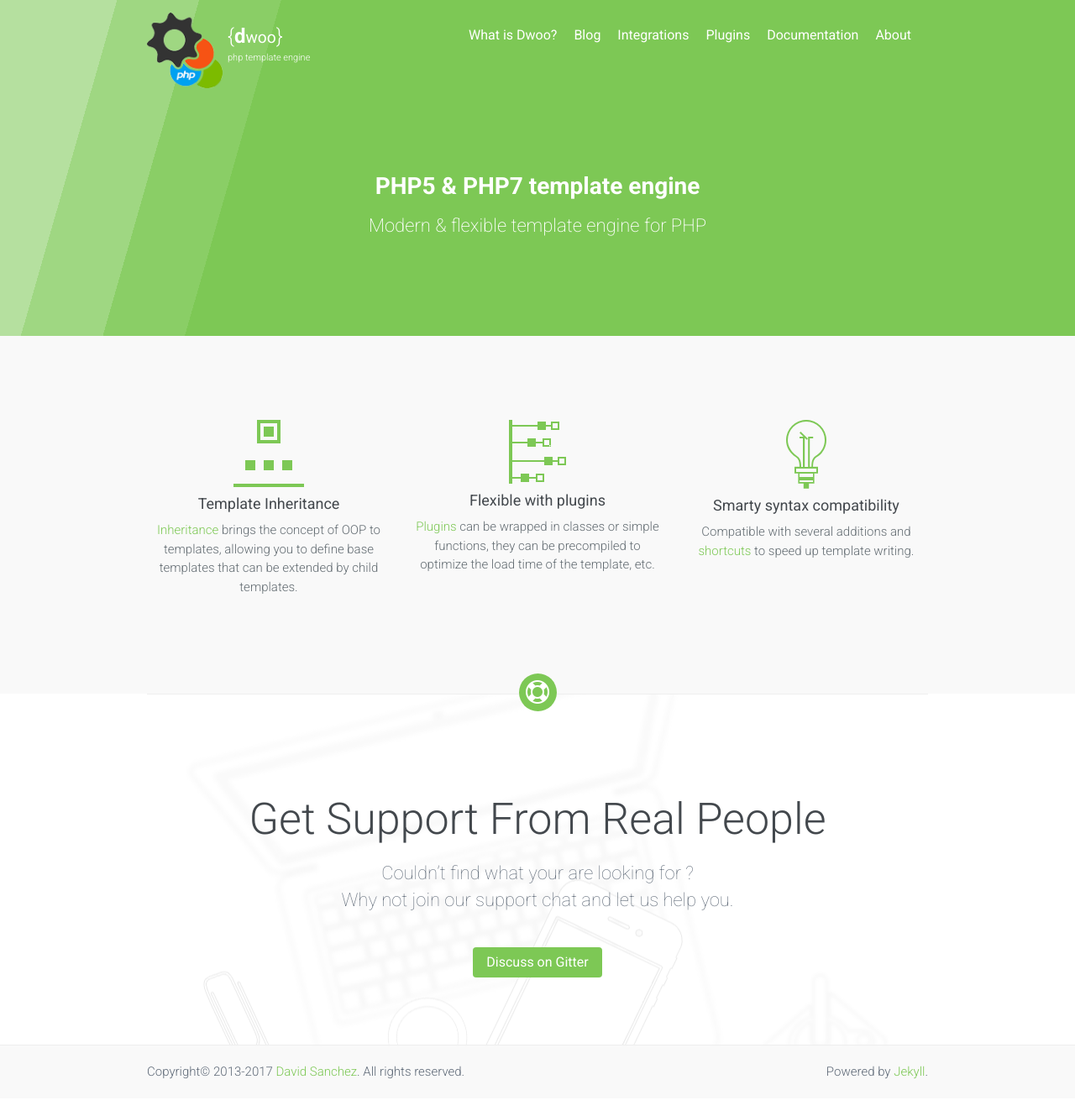
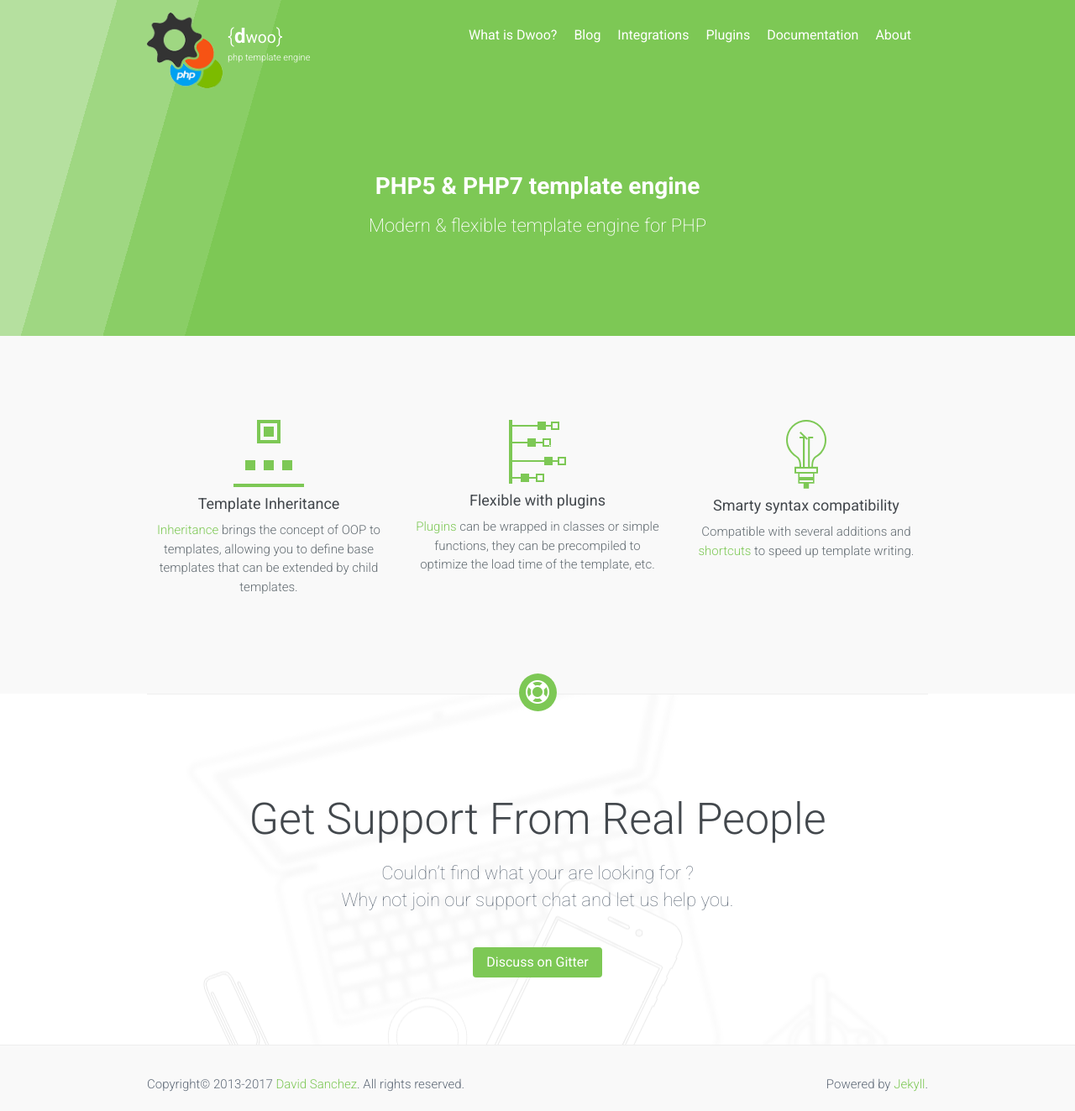
Before and after one commit to dwoo-project/docs, a Jekyll site: the page built from index.html, in a window 1280 px wide. Shown: the whole page at 84% size. Built offline with Jekyll 4.4.1, drawn with Linux system fonts in a browser that asks for light colours; nearby versions of some CDN libraries.

Commit message:
Update padding top

```diff
--- a/_includes/footer.html
+++ b/_includes/footer.html
@@ -1,4 +1,4 @@
-<footer class="pt-20 pb-20">
+<footer class="pt-35 pb-20">
 	<section class="copyright">
 		<div class="{% if page.layout == 'documentation' %}container-fuild{% else %}container{% endif %}">
 			<div class="row{% if page.layout == 'documentation' %} mr-0 ml-0{% endif %}">
```
